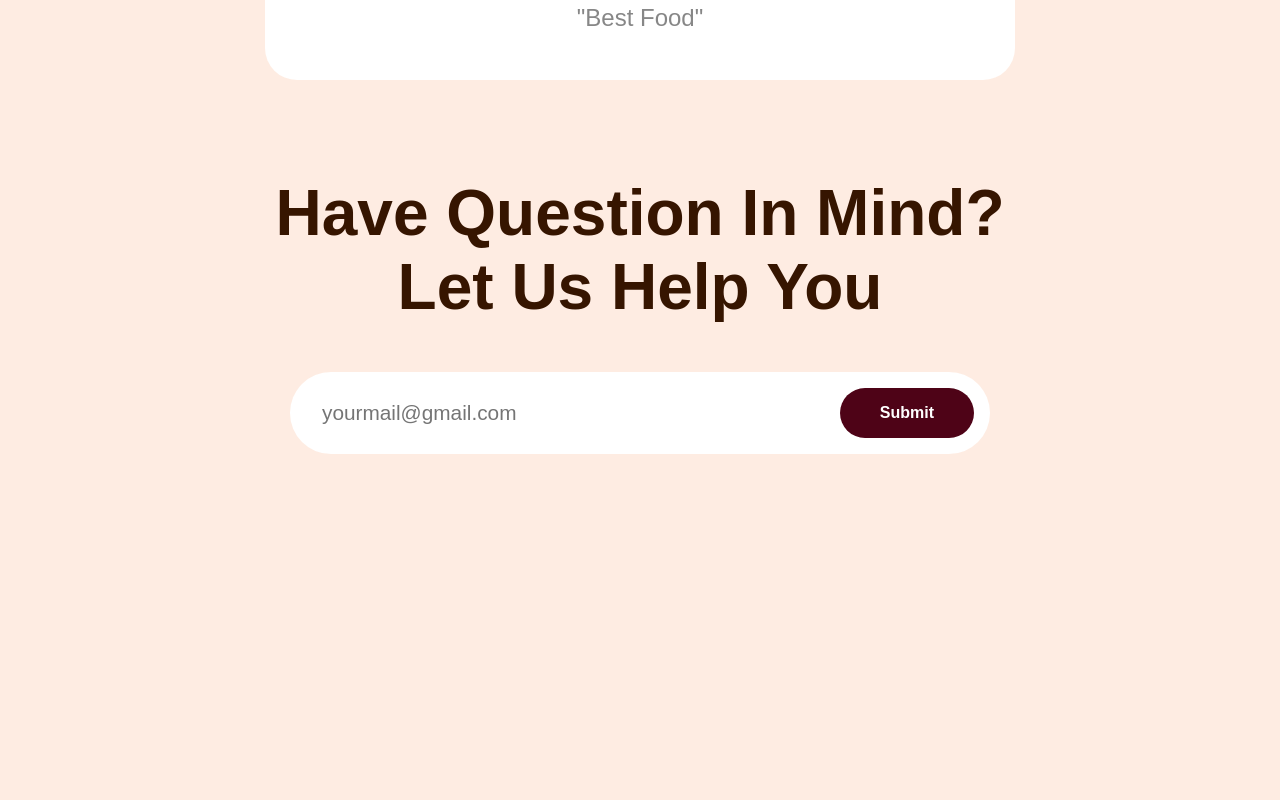
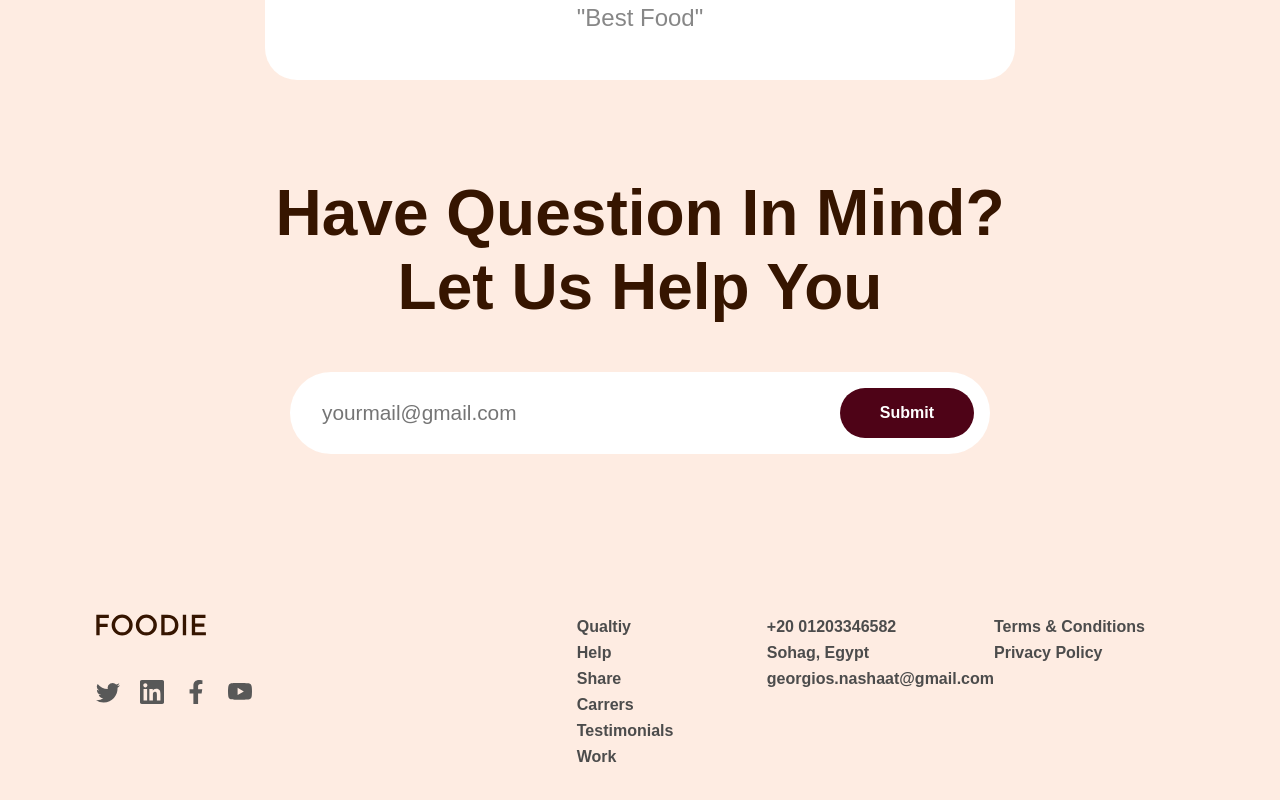
Before and after one commit to G3RGES/tasty-react, a React (Create React App) app: page / in a window 1280 px wide. Shown: the part 3424-4224 px from the top of the page. Before the commit the page ends 4134 px from the top, so only its background shows below. Built offline with nearby package versions, Linux system fonts and the light colour scheme.

Commit message:
Update Footer.js

```diff
--- a/src/Components/Footer.js
+++ b/src/Components/Footer.js
@@ -12,7 +12,60 @@ import { FaFacebookF } from "react-icons/fa";
 const Footer = () => {
   return (
     <div className="footer-wrapper">
-      <div className=""></div>
+      <div className="footer-section-one">
+        <div className="footer-logo-container">
+          <img src={Logo} alt="footer_logo_img" />
+        </div>
+
+        <div className="footer-icons">
+          <a href="https://twitter.com/G3RGE5" target="_blank" rel="noreferrer">
+            <BsTwitter />
+          </a>
+          <a
+            href="https://www.linkedin.com/in/gergesnashaat/"
+            target="_blank"
+            rel="noreferrer"
+          >
+            <SiLinkedin />
+          </a>
+          <a
+            href="https://www.facebook.com/gergesnashaat95"
+            target="_blank"
+            rel="noreferrer"
+          >
+            <FaFacebookF />
+          </a>
+          <a
+            href="https://www.youtube.com/channel/UCfolitBLwh8mLqSA4_-b4tw"
+            target="_blank"
+            rel="noreferrer"
+          >
+            <BsYoutube />
+          </a>
+        </div>
+      </div>
+
+      <div className="footer-section-two">
+        <div className="footer-section-columns">
+          <span>Qualtiy</span>
+          <span>Help</span>
+          <span>Share</span>
+          <span>Carrers</span>
+          <span>Testimonials</span>
+          <span>Work</span>
+        </div>
+
+        <div className="footer-section-columns">
+          <span>+20 01203346582</span>
+          <span>Sohag, Egypt</span>
+          <span>georgios.nashaat@gmail.com</span>
+        </div>
+
+        <div className="footer-section-columns">
+          <span>Terms & Conditions</span>
+          <span>Privacy Policy</span>
+        </div>
+      </div>
     </div>
   );
 };
```
